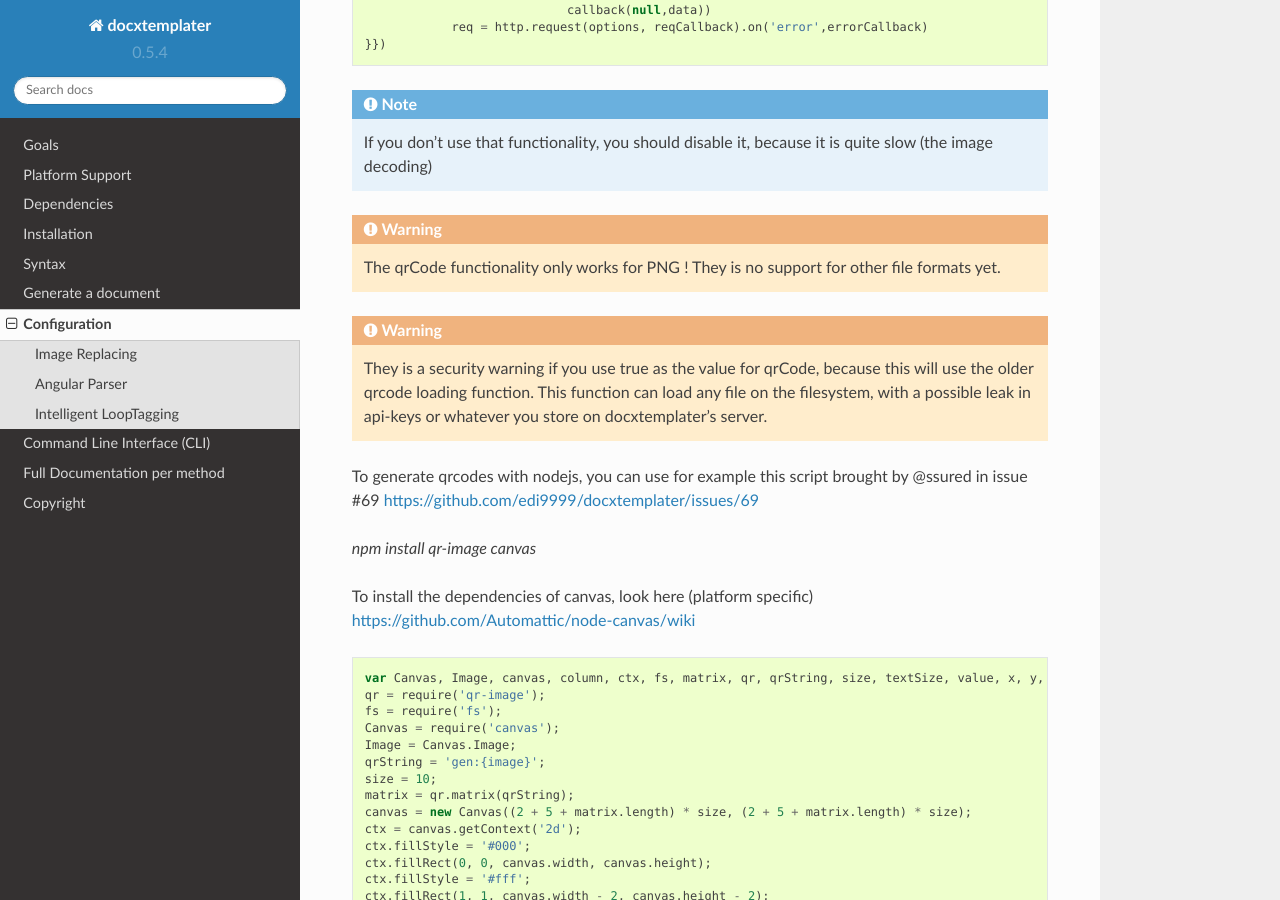
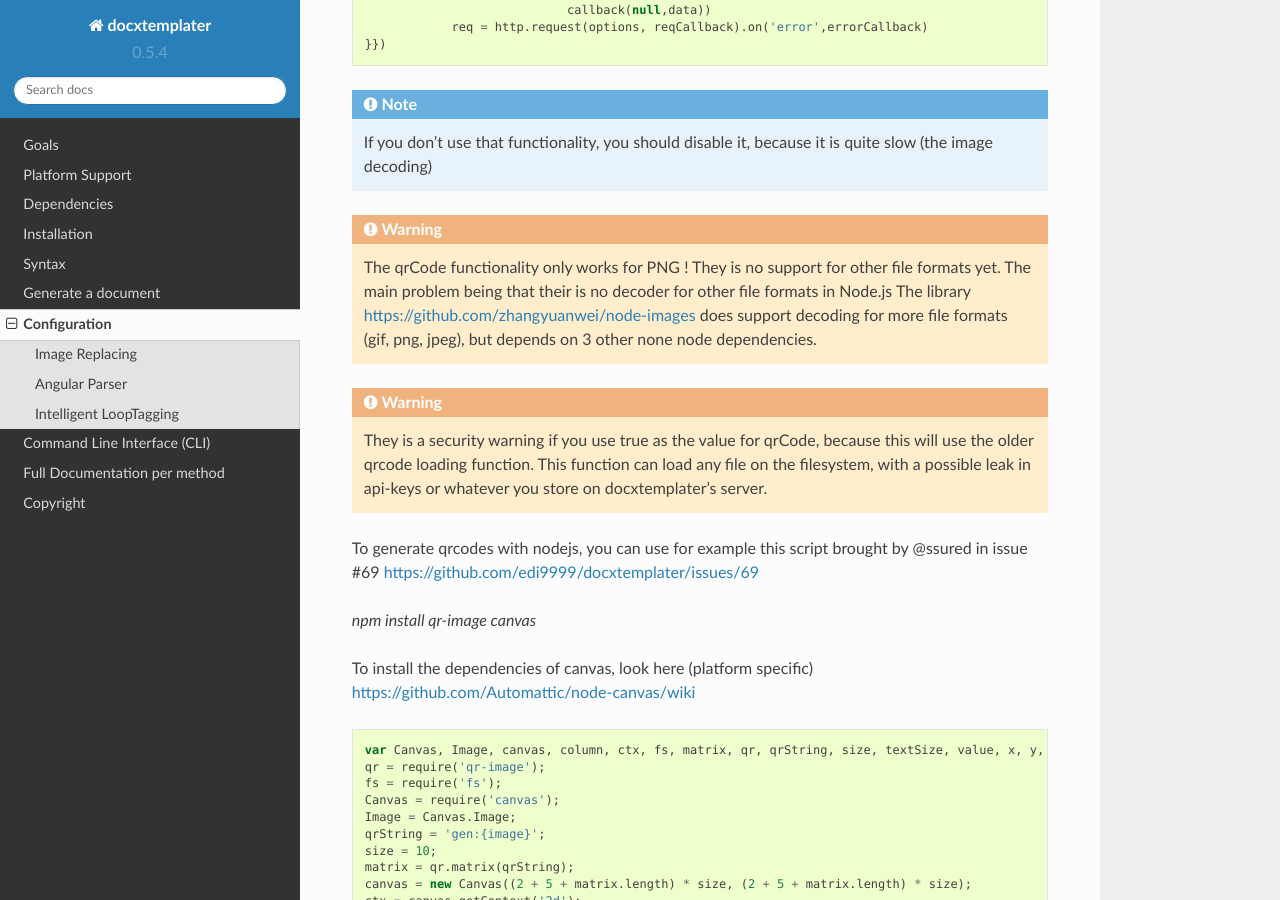
Before and after one commit to open-xml-templating/docxtemplater, a Sphinx documentation site: the page built from docs/source/configuration.rst, in a window 1280 px wide and 900 px high, scrolled down 1066 px. Built offline with Sphinx 7.4.7 and the Read the Docs theme 2.0.0, drawn with Linux system fonts in a browser that asks for light colours.

Commit message:
update doc

```diff
--- a/docs/source/configuration.rst
+++ b/docs/source/configuration.rst
@@ -59,6 +59,8 @@ For example your configuration could be:
 
     The qrCode functionality only works for PNG !
     They is no support for other file formats yet.
+    The main problem being that their is no decoder for other file formats in Node.js
+    The library https://github.com/zhangyuanwei/node-images does support decoding for more file formats (gif, png, jpeg), but depends on 3 other none node dependencies.
 
 .. warning::
 
```
